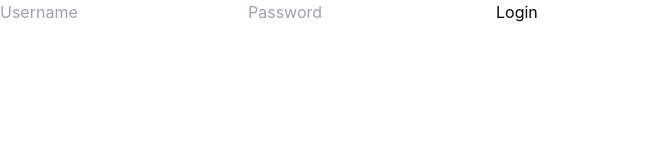
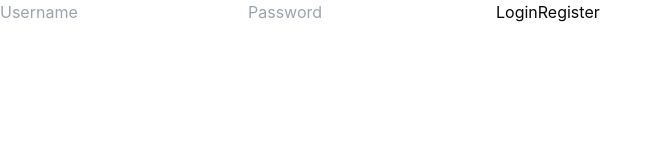
Before and after one commit to TrioGrenobleImt/MERN-BoilerPlate, a React (Vite) app in the folder client/: page /login in a window 1280 px wide. Shown: the top 160 px of the page, without its empty margins (0-662 px from the left). Built offline with nearby package versions, Linux system fonts and the light colour scheme; no server answers.

Commit message:
Add links in between

```diff
--- a/client/src/pages/Authentication/Login.tsx
+++ b/client/src/pages/Authentication/Login.tsx
@@ -1,5 +1,6 @@
-import React, { useState } from "react";
+import { useState } from "react";
 import { useLogin } from "../../hooks/useLogin";
+import { Link } from "react-router-dom";
 
 const Login = () => {
   const [username, setUsername] = useState("");
@@ -20,7 +21,7 @@ const Login = () => {
         <button type="submit" onClick={handleLogin} disabled={loading}>
           Login
         </button>
-        {/* SE CONNECTER AVEC GOOGLE/ Apple ... */}
+        <Link to="/register">Register</Link>
       </form>
     </>
   );
--- a/client/src/pages/Authentication/Register.tsx
+++ b/client/src/pages/Authentication/Register.tsx
@@ -1,5 +1,6 @@
 import React, { useState } from "react";
 import { useRegister } from "../../hooks/useRegister";
+import { Link } from "react-router-dom";
 
 const Register = () => {
   const { loading, register } = useRegister();
@@ -28,6 +29,7 @@ const Register = () => {
         <button type="submit" onClick={handleSubmit} disabled={loading}>
           Register
         </button>
+        <Link to="/login">Login</Link>
       </form>
     </>
   );
```
